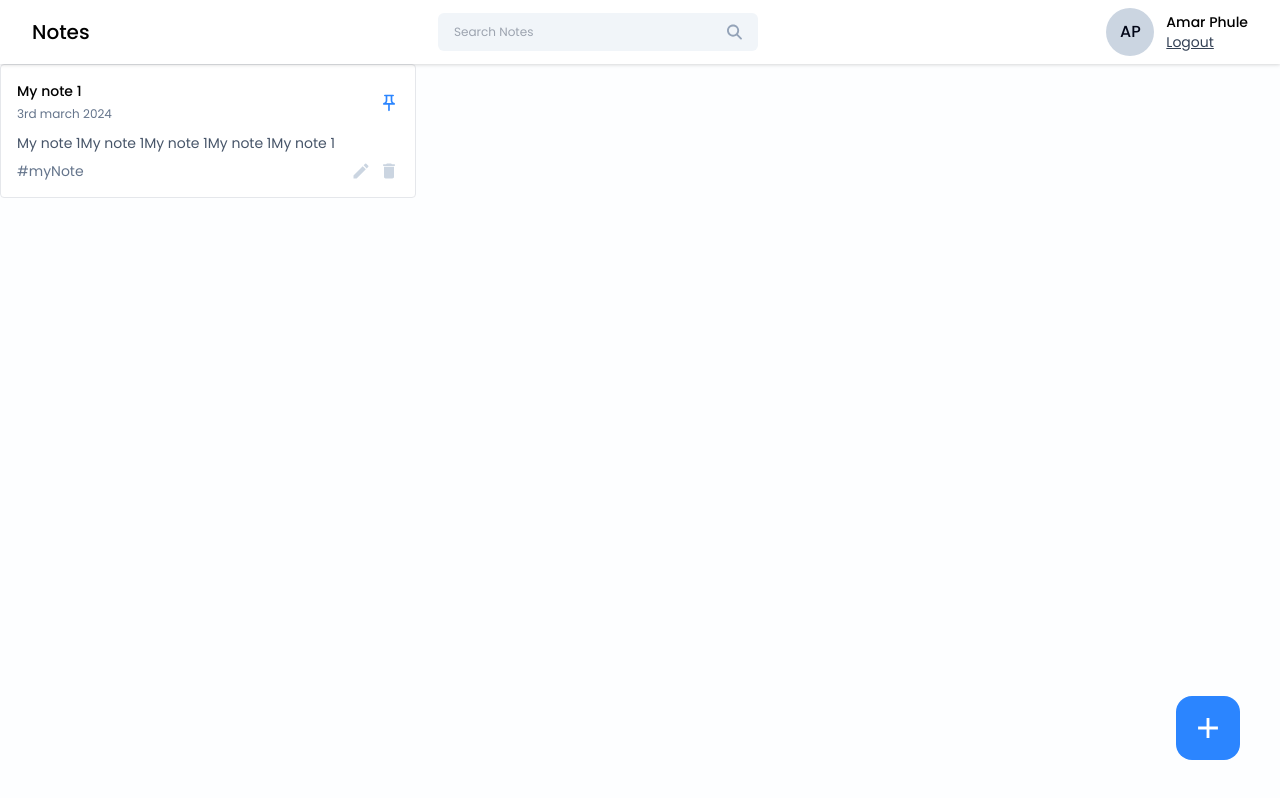
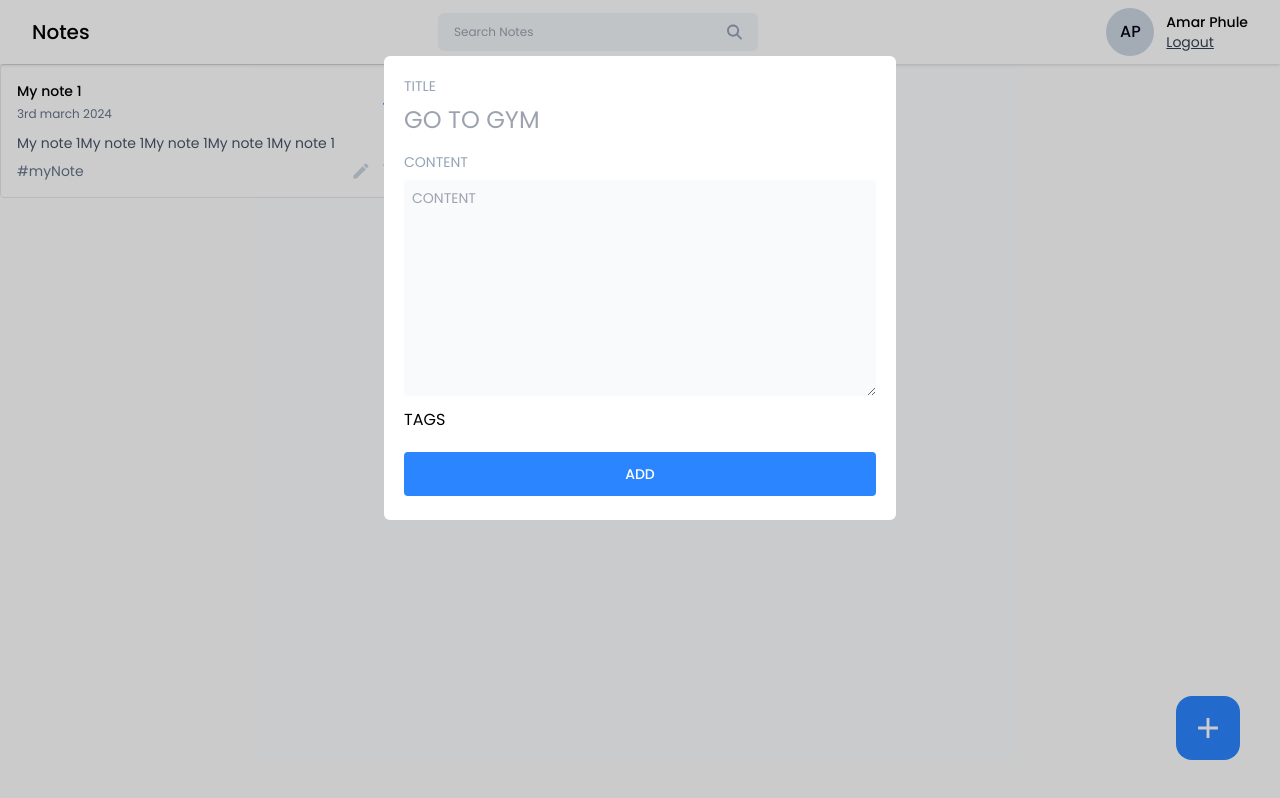
Before and after one commit to amarphule/notes-app, a React (Vite) app in the folder frontend/notes-app/: page /dashboard in a window 1280 px wide. Both pictures are taken after a click on the button 1208 px from the left and 728 px from the top of the page. Built offline with nearby package versions, Linux system fonts and the light colour scheme.

Commit message:
Add Edit form with modal

```diff
--- a/frontend/notes-app/package.json
+++ b/frontend/notes-app/package.json
@@ -13,6 +13,7 @@
     "react": "^18.2.0",
     "react-dom": "^18.2.0",
     "react-icons": "^5.2.1",
+    "react-modal": "^3.16.1",
     "react-router-dom": "^6.23.1"
   },
   "devDependencies": {
--- /dev/null
+++ b/frontend/notes-app/src/components/Cards/AddEditNotes.jsx
@@ -0,0 +1,30 @@
+const AddEditNotes = () => {
+  return (
+    <div>
+      <div className="flex flex-col gap-2">
+        <label className="input-label">TITLE</label>
+        <input
+          type="text"
+          placeholder="GO TO GYM"
+          className="text-2xl outline-none text-slate-950"
+        />
+      </div>
+      <div className="flex flex-col gap-2 mt-4">
+        <label className="input-label">CONTENT</label>
+        <textarea
+          placeholder="CONTENT"
+          className="bg-slate-50 p-2 rounded text-sm outline-none text-slate-950"
+          rows={10}
+        />
+      </div>
+      <div className="mt-3">
+        <label className="">TAGS</label>
+      </div>
+      <button className="btn-primary font-medium mt-5 p-3" onClick={() => {}}>
+        ADD
+      </button>
+    </div>
+  );
+};
+
+export default AddEditNotes;
--- a/frontend/notes-app/src/index.css
+++ b/frontend/notes-app/src/index.css
@@ -27,6 +27,9 @@
   .icon-btn {
     @apply text-slate-300 hover:text-primary text-xl cursor-pointer;
   }
+  .input-label {
+    @apply text-sm text-slate-400;
+  }
 }
 
 /* The utilities layer is for small, single-purpose classes that should always take precedence over any other styles. */
--- a/frontend/notes-app/src/pages/Home/Home.jsx
+++ b/frontend/notes-app/src/pages/Home/Home.jsx
@@ -1,7 +1,16 @@
 import { MdAdd } from "react-icons/md";
 import NoteCard from "../../components/Cards/NoteCard";
 import Navbar from "../../components/Navbar/Navbar";
+import AddEditNotes from "../../components/Cards/AddEditNotes";
+import Modal from "react-modal";
+import { useState } from "react";
+
 function Home() {
+  const [openAddEditModal, setOpenAddEditModal] = useState({
+    isShown: false,
+    type: "add",
+    data: null,
+  });
   return (
     <>
       <Navbar />
@@ -19,9 +28,28 @@
           />
         </div>
       </div>
+
       <button className="w-16 h-16 bg-primary flex items-center justify-center rounded-2xl absolute right-10 bottom-10">
-        <MdAdd className="text-[34px] text-white" />
+        <MdAdd
+          className="text-[34px] text-white"
+          onClick={() =>
+            setOpenAddEditModal({ isShown: true, type: "add", data: null })
+          }
+        />
       </button>
+      <Modal
+        isOpen={openAddEditModal.isShown}
+        onRequestClose={() => {}}
+        style={{
+          overlay: {
+            backgroundColor: "rgba(0,0,0,0.2)",
+          },
+        }}
+        contentLabel=""
+        className="w-[40%] bg-white rounded-md mx-auto mt-14 p-5 overflow-scroll"
+      >
+        <AddEditNotes />
+      </Modal>
     </>
   );
 }
```
Also changed, not shown: 1 other file (tests, documents, lock files or other folders).
